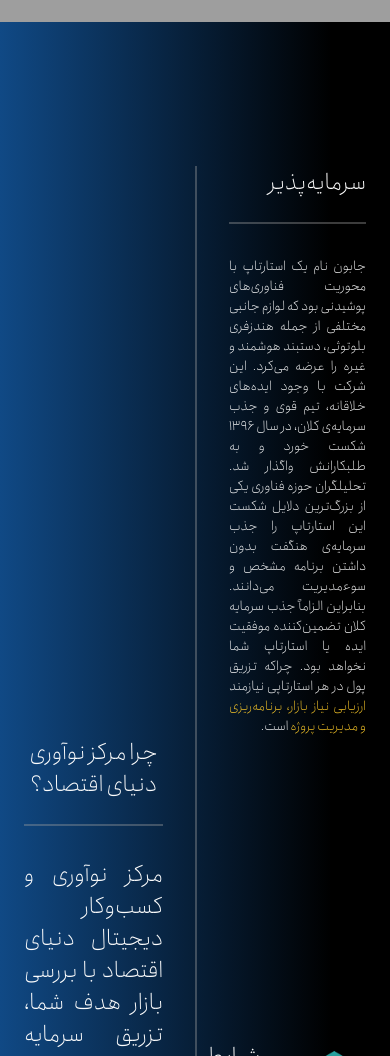
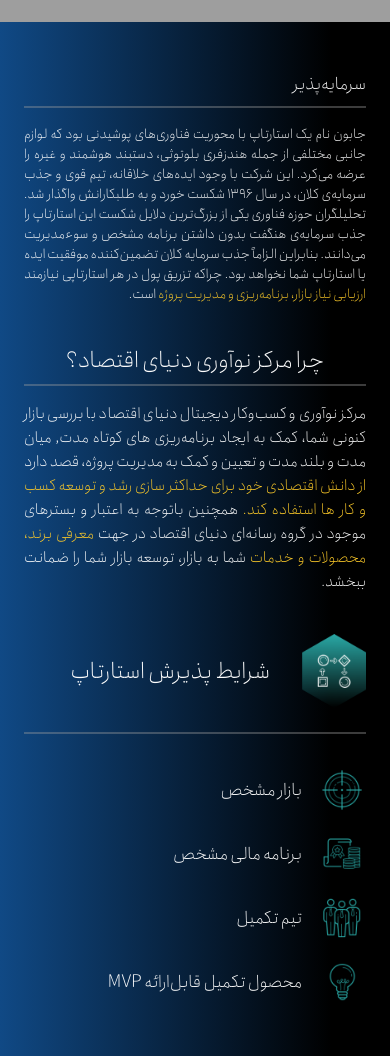
Before and after one commit to MaryamTaslimi/de-front, a Next.js app: page /startup in a window 390 px wide. Shown: the part 446-1502 px from the top of the page. Built offline with nearby package versions, Linux system fonts and the light colour scheme; grey boxes are pictures that could not be loaded; what tailwindcss-rtl would draw is missing.

Commit message:
all responsive done:)

```diff
--- a/components/Common/Stack.js
+++ b/components/Common/Stack.js
@@ -8,7 +8,7 @@ export default function Stack({title, src, color, bodyItems}) {
     switch (color) {
         case 1:
             colorClass.current = "text-shades-40";
-            basis.current = "lg:basis-[30%]"
+            basis.current = "xl:basis-[30%]"
             break;
         case 2:
             colorClass.current = "text-accent-50";
@@ -19,7 +19,7 @@ export default function Stack({title, src, color, bodyItems}) {
     }
 
     return (
-        <div className = {"flex flex-col items-start gap-10 " + basis.current}>
+        <div className = {"flex flex-col items-start gap-10 mb-8 " + basis.current}>
             <div className = {"flex flex-row items-center gap-4"}>
                 <img src = {src} className = {"w-12"}/>
                 <p className = {"font-light text-2xl text-shades-10"}>{title}</p>
--- a/components/Startup/MainText.js
+++ b/components/Startup/MainText.js
@@ -6,11 +6,11 @@ const items = [
     {title: "برنامه مالی مشخص", src: "/startup/icon2.png"},
     {title: "تیم تکمیل", src: "/startup/icon3.png"},
     {title: "محصول تکمیل قابل‌ارائه MVP", src: "/startup/icon4.png"},
+]
 
-]
 export default function MainText() {
     return (
-        <div className = {"flex flex-row min-h-[110vh]"}>
+        <div className = {"hidden lg:flex flex-row min-h-[110vh]"}>
             <div className = {"flex flex-col justify-between items-stretch w-1/2 pl-8 border-l-2 border-shades-60"}>
                 <div className = {"flex flex-col gap-8 min-h-[90vh]"}>
                     <p className = {"text-right font-light text-shades-10 text-2xl border-b-2 border-shades-60 pb-6"}>سرمایه‌پذیر</p>
--- /dev/null
+++ b/components/Startup/MainTextMobile.js
@@ -0,0 +1,64 @@
+const items = [
+    {title: "بازار مشخص", src: "/startup/icon1.png"},
+    {title: "برنامه مالی مشخص", src: "/startup/icon2.png"},
+    {title: "تیم تکمیل", src: "/startup/icon3.png"},
+    {title: "محصول تکمیل قابل‌ارائه MVP", src: "/startup/icon4.png"},
+]
+
+
+
+export default function MainTextMobile() {
+    return (
+            <div className = {"lg:hidden flex flex-col justify-between items-stretch gap-10"}>
+
+                <div className = {"flex flex-col gap-4"}>
+                    <p className = {"text-right font-light text-shades-10 text-lg md:text-2xl border-b-2 border-shades-60 pb-2"}>
+                        سرمایه‌پذیر
+                    </p>
+                    <p className = {"text-justify font-light text-shades-10 text-sm md:text-lg"}>
+                        جابون نام یک استارتاپ با محوریت فناوری‌های پوشیدنی بود که لوازم جانبی مختلفی از جمله هندزفری
+                        بلوتوثی، دستبند هوشمند و غیره را عرضه می‌کرد. این شرکت با وجود ایده‌های خلاقانه، تیم قوی و جذب
+                        سرمایه‌ی کلان، در سال 1396 شکست خورد و به طلبکارانش واگذار شد. تحلیلگران حوزه فناوری یکی از
+                        بزرگ‌ترین دلایل شکست این استارتاپ را جذب سرمایه‌ی هنگفت بدون داشتن برنامه مشخص و سوءمدیریت
+                        می‌دانند.
+                        بنابراین الزاماً جذب سرمایه کلان تضمین‌کننده موفقیت ایده یا استارتاپ شما نخواهد بود. چراکه تزریق
+                        پول در هر استارتاپی نیازمند <span className = {"text-accent"}>ارزیابی نیاز بازار، برنامه‌ریزی و مدیریت پروژه</span> است.
+                    </p>
+                </div>
+
+                <div className = {"flex flex-col gap-4"}>
+                    <p className = {"text-center font-light text-shades-10 text-2xl md:text-4xl border-b-2 border-shades-60 pb-2"}>چرا
+                        مرکز نوآوری دنیای اقتصاد؟</p>
+                    <p className = {"text-justify font-light text-shades-10 text-base md:text-2xl"}>
+
+                        مرکز نوآوری و کسب‌وکار دیجیتال دنیای اقتصاد با بررسی بازار کنونی شما، کمک به ایجاد برنامه‌ریزی
+                        های کوتاه مدت, میان مدت و بلند مدت و تعیین و کمک به مدیریت پروژه، قصد دارد <span
+                        className = {"text-accent"}>از دانش اقتصادی خود برای حداکثر سازی رشد و توسعه کسب و کار ها استفاده کند. </span> همچنین
+                        باتوجه به اعتبار و بسترهای موجود در گروه رسانه‌ای دنیای اقتصاد در جهت <span
+                        className = {"text-accent"}>معرفی برند، محصولات و خدمات</span> شما
+                        به بازار، توسعه بازار شما را ضمانت ببخشد. </p>
+                </div>
+
+                <div className = {"flex flex-col"}>
+                    <div
+                        className = {"flex flex-row items-center justify-start gap-8 border-b-2 border-shades-60 pb-6 mb-8"}>
+                        <img src = {"/partnership/icon0.png"} className = {" w-16"}/>
+                        <p className = {"text-center font-light text-shades-10 text-2xl md:text-4xl"}>شرایط پذیرش استارتاپ</p>
+                    </div>
+                    <div className = {"flex flex-col gap-4"}>
+                        {
+                            items.map(item => (
+                                <div key = {item.title} className = {"flex flex-row items-center gap-4"}>
+                                    <img src = {item.src} alt = {"icon"} className = {"w-12"}/>
+                                    <p className = {"font-light text-lg md:text-2xl text-shades-10"}>{item.title}</p>
+                                </div>
+                            ))
+                        }
+                    </div>
+                </div>
+
+
+            </div>
+
+    )
+}
--- a/components/Startup/Path.js
+++ b/components/Startup/Path.js
@@ -23,7 +23,7 @@ export default function Path() {
             <img src = {"/common/h0.png"} className = {"w-12"}/>
             <p className = {"text-justify font-light text-shades-10 text-2xl md:text-4xl"}>مسیر همکاری سرمایه‌پذیران</p>
         </div>
-        <div className = {"flex flex-row justify-between flex-wrap md:flex-nowrap gap-16 mt-16"}>
+        <div className = {"flex flex-row justify-between flex-wrap gap-16 mt-16"}>
             <Stack title = {"پرکردن فرم و مشاوره تخصصی"} src = {"/common/h1.png"} color = {1} bodyItems = {col1}/>
             <Stack title = {"عقد قرارداد"} src = {"/common/h2.png"} color = {2} bodyItems = {col2}/>
             <Stack title = {"مدیریت و همراهی پروژه"} src = {"/common/h3.png"} color = {3} bodyItems = {col3} className={"basis-1/5"}/>
--- a/pages/investor.js
+++ b/pages/investor.js
@@ -9,7 +9,6 @@ import Bottom from "../components/Investor/Bottom";
 import Path from "../components/Investor/Path";
 import InvestorFormContainer from "../components/Investor/InvestorFormContainer";
 import ChevronForm from "../components/Common/ChevronForm";
-import Header from "../components/Common/Header";
 import MainTextMobile from "../components/Investor/MainTextMobile";
 
 export default function Investor() {
@@ -26,7 +25,9 @@ export default function Investor() {
 
                 <main className = {styles.main}>
                     <div className = {"py-6 px-4 md:px-20 md:py-12"}>
-                        <Gap/>
+                        <div className = {"hidden lg:block"}>
+                            <Gap/>
+                        </div>
                         <MainText/>
                         <MainTextMobile/>
                         <Gap/>
--- a/pages/partnership.js
+++ b/pages/partnership.js
@@ -22,7 +22,9 @@ export default function Partnership() {
                            body = {"صاحبان کسب‌وکارها"}/>
                 <main className = {styles.main}>
                     <div className = {"py-12 px-6 sm:px-20"}>
-                        <Gap/>
+                        <div className = {"hidden lg:block"}>
+                            <Gap/>
+                        </div>
                         <MainText/>
                         <MainTextMobile/>
                         <ChevronForm/>
--- a/pages/startup.js
+++ b/pages/startup.js
@@ -8,6 +8,7 @@ import Gap from "../components/Common/Gap";
 import ChevronForm from "../components/Common/ChevronForm";
 import StartupFormContainer from "../components/Startup/StartupFormContainer";
 import Path from "../components/Startup/Path";
+import MainTextMobile from "../components/Startup/MainTextMobile";
 
 export default function Startup() {
     return (
@@ -22,8 +23,11 @@ export default function Startup() {
                            body = {"شرکت‌های دانش‌بنیان، ایده‌پردازان و گروه‌های استارتاپی"}/>
                 <main className = {styles.main}>
                     <div className = {"py-12 px-6 sm:px-20"}>
-                        <Gap/>
+                        <div className={"hidden lg:block"}>
+                            <Gap/>
+                        </div>
                         <MainText/>
+                        <MainTextMobile/>
                         <Gap/>
                         <Path/>
                         <ChevronForm/>
```
Also changed, not shown: components/Startup/StartupFormContainer.js (+10 -1 lines).
